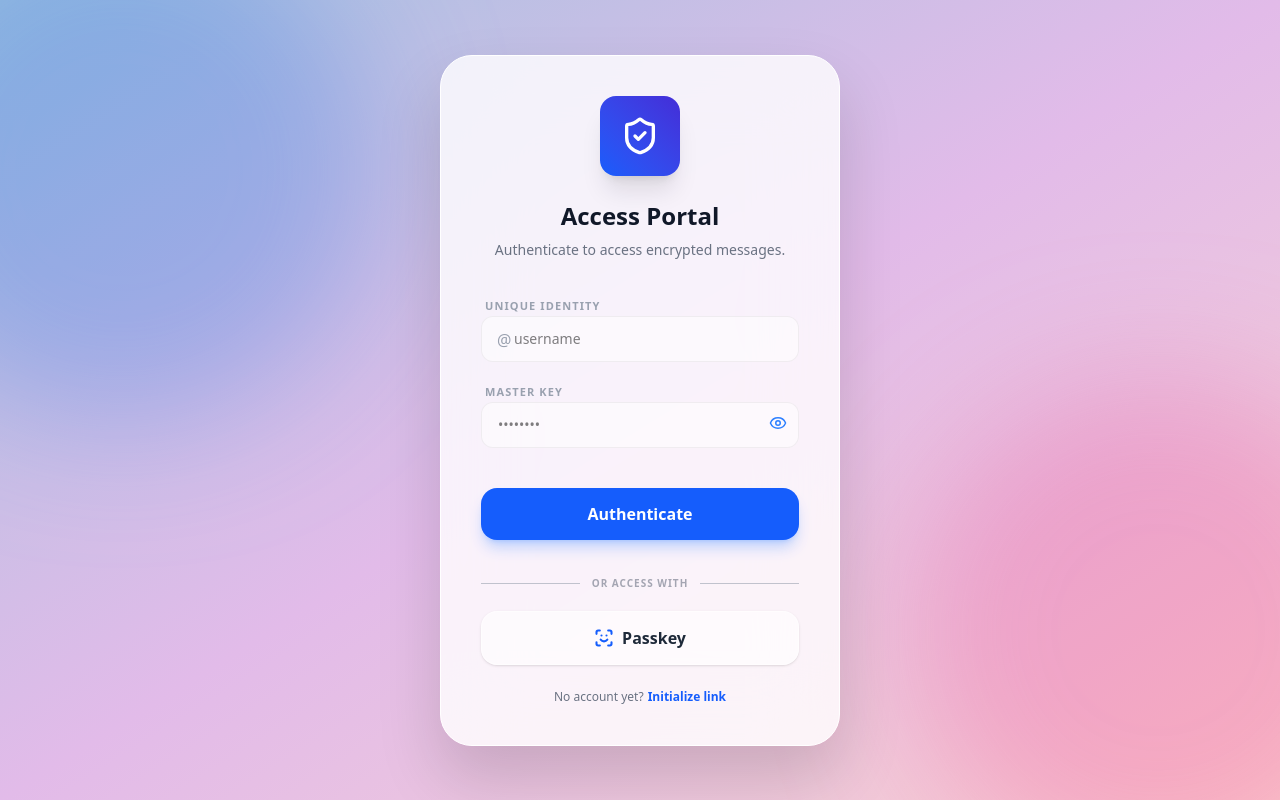
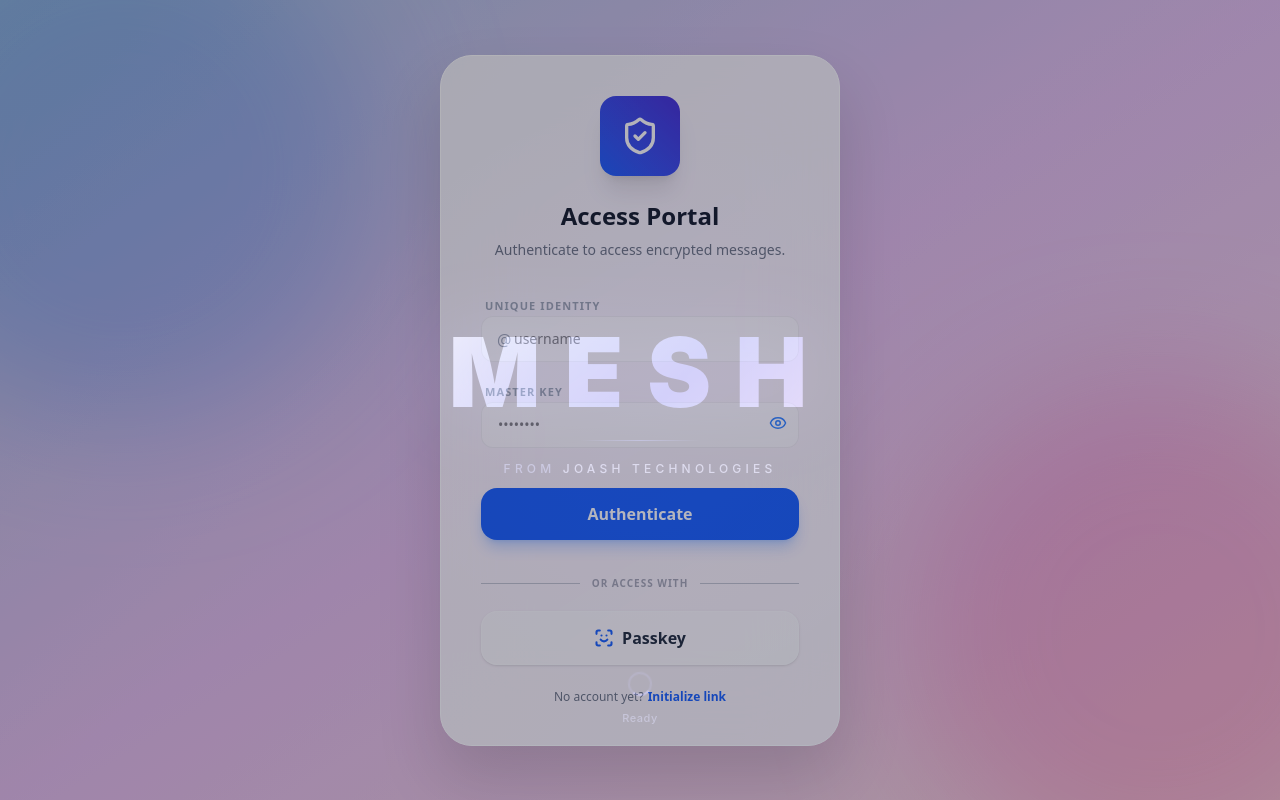
Before and after one commit to alfredjoejr/Mesh, a React (Vite) app: page / in a window 1280 px wide. Built offline with nearby package versions, Linux system fonts and the light colour scheme.

Commit message:
added loader to main screen

```diff
--- a/package.json
+++ b/package.json
@@ -17,6 +17,7 @@
     "@tailwindcss/vite": "^4.1.14",
     "@vitejs/plugin-react": "^5.0.4",
     "bcrypt": "^6.0.0",
+    "cloudinary": "^2.10.0",
     "clsx": "^2.1.1",
     "dotenv": "^17.2.3",
     "drizzle-orm": "^0.45.2",
--- a/server.ts
+++ b/server.ts
@@ -14,8 +14,8 @@
   const app = express();
   const PORT = 3000;
 
-  // Middleware for parsing JSON requests
-  app.use(express.json());
+  // Middleware for parsing JSON requests (with 10mb limit for avatar uploads)
+  app.use(express.json({ limit: '10mb' }));
 
   // API routes go here FIRST
   app.get("/api/health", (req, res) => {
--- a/src/App.tsx
+++ b/src/App.tsx
@@ -1,12 +1,23 @@
-import { useState } from 'react';
+import { useState, useCallback } from 'react';
 import LoginScreen from './components/auth/LoginScreen';
 import ChatLayout from './components/chat/ChatLayout';
+import SplashScreen from './components/SplashScreen';
 import { User } from './types';
 
 export default function App() {
   const [currentUser, setCurrentUser] = useState<User | null>(null);
+  const [splashDone, setSplashDone] = useState(false);
+
+  const handleSplashFinished = useCallback(() => {
+    setSplashDone(true);
+  }, []);
 
   return (
+    <>
+      {/* Splash Screen */}
+      {!splashDone && <SplashScreen onFinished={handleSplashFinished} />}
+
+      {/* Main App */}
       <div className="h-screen w-screen bg-gradient-to-br from-[#A2C2E1] via-[#E2BBE9] to-[#F9D1D1] font-sans flex flex-col p-2 sm:p-4 md:p-6 relative overflow-hidden select-none">
         {/* BACKGROUND DECORATION */}
         <div className="absolute top-[-10%] left-[-10%] w-[500px] h-[500px] bg-blue-400 rounded-full mix-blend-multiply filter blur-3xl opacity-30 pointer-events-none"></div>
@@ -22,5 +33,6 @@
           )}
         </div>
       </div>
+    </>
   );
 }
--- /dev/null
+++ b/src/components/SplashScreen.tsx
@@ -0,0 +1,133 @@
+import { useState, useEffect } from 'react';
+import { motion, AnimatePresence } from 'motion/react';
+
+const STATUS_MESSAGES = [
+  { text: 'Initializing secure channels...', delay: 1200 },
+  { text: 'Connecting to database...', delay: 2400 },
+  { text: 'Loading encryption keys...', delay: 3600 },
+  { text: 'Ready', delay: 4600 },
+];
+
+export default function SplashScreen({ onFinished }: { onFinished: () => void }) {
+  const [phase, setPhase] = useState<'enter' | 'hold' | 'exit'>('enter');
+  const [statusIndex, setStatusIndex] = useState(-1);
+
+  useEffect(() => {
+    const holdTimer = setTimeout(() => setPhase('hold'), 800);
+    const exitTimer = setTimeout(() => setPhase('exit'), 5000);
+    const doneTimer = setTimeout(() => onFinished(), 5800);
+
+    // Schedule status messages
+    const statusTimers = STATUS_MESSAGES.map((msg, i) =>
+      setTimeout(() => setStatusIndex(i), msg.delay)
+    );
+
+    return () => {
+      clearTimeout(holdTimer);
+      clearTimeout(exitTimer);
+      clearTimeout(doneTimer);
+      statusTimers.forEach(clearTimeout);
+    };
+  }, [onFinished]);
+
+  return (
+    <AnimatePresence>
+      <motion.div
+        className="fixed inset-0 z-[100] flex flex-col items-center justify-center px-6"
+        style={{ background: 'linear-gradient(135deg, #0f0f1a 0%, #1a1a2e 40%, #16213e 100%)' }}
+        initial={{ opacity: 1 }}
+        animate={{ opacity: phase === 'exit' ? 0 : 1 }}
+        transition={{ duration: 0.8, ease: 'easeInOut' }}
+      >
+        {/* Subtle ambient glow */}
+        <div
+          className="absolute w-[300px] h-[300px] sm:w-[500px] sm:h-[500px] md:w-[600px] md:h-[600px] rounded-full opacity-20 pointer-events-none"
+          style={{
+            background: 'radial-gradient(circle, rgba(99,102,241,0.4) 0%, rgba(139,92,246,0.15) 40%, transparent 70%)',
+          }}
+        />
+
+        {/* Logo area */}
+        <motion.div
+          className="relative z-10 flex flex-col items-center gap-4 sm:gap-5"
+          initial={{ opacity: 0, y: 30, scale: 0.9 }}
+          animate={{ opacity: 1, y: 0, scale: 1 }}
+          transition={{ duration: 0.8, ease: [0.16, 1, 0.3, 1] }}
+        >
+          {/* MESH wordmark */}
+          <div className="relative">
+            <h1
+              className="text-5xl xs:text-6xl sm:text-7xl md:text-8xl font-black tracking-[0.2em] sm:tracking-[0.25em] text-transparent bg-clip-text"
+              style={{
+                backgroundImage: 'linear-gradient(135deg, #e0e7ff 0%, #a5b4fc 30%, #818cf8 60%, #c4b5fd 100%)',
+                fontFamily: "'Inter', 'SF Pro Display', -apple-system, sans-serif",
+              }}
+            >
+              MESH
+            </h1>
+            {/* Glow reflection */}
+            <div
+              className="absolute inset-0 text-5xl xs:text-6xl sm:text-7xl md:text-8xl font-black tracking-[0.2em] sm:tracking-[0.25em] text-transparent bg-clip-text blur-2xl opacity-40 pointer-events-none"
+              style={{
+                backgroundImage: 'linear-gradient(135deg, #818cf8 0%, #a78bfa 50%, #c4b5fd 100%)',
+                fontFamily: "'Inter', 'SF Pro Display', -apple-system, sans-serif",
+              }}
+              aria-hidden="true"
+            >
+              MESH
+            </div>
+          </div>
+
+          {/* Thin separator line */}
+          <motion.div
+            className="h-[1px] bg-gradient-to-r from-transparent via-indigo-400/50 to-transparent"
+            initial={{ width: 0 }}
+            animate={{ width: 120 }}
+            transition={{ duration: 1, delay: 0.4, ease: 'easeOut' }}
+          />
+
+          {/* from Joash Technologies */}
+          <motion.p
+            className="text-[10px] sm:text-[11px] md:text-xs font-medium tracking-[0.3em] sm:tracking-[0.35em] uppercase text-center"
+            style={{ color: 'rgba(165, 180, 252, 0.6)' }}
+            initial={{ opacity: 0, y: 8 }}
+            animate={{ opacity: 1, y: 0 }}
+            transition={{ duration: 0.6, delay: 0.6, ease: 'easeOut' }}
+          >
+            from <span style={{ color: 'rgba(199, 210, 254, 0.8)' }}>Joash Technologies</span>
+          </motion.p>
+        </motion.div>
+
+        {/* Bottom loader + status messages */}
+        <motion.div
+          className="absolute bottom-10 sm:bottom-14 md:bottom-18 flex flex-col items-center gap-3"
+          initial={{ opacity: 0 }}
+          animate={{ opacity: 1 }}
+          transition={{ delay: 1, duration: 0.5 }}
+        >
+          {/* Rotating spinner */}
+          <div className="w-5 h-5 sm:w-6 sm:h-6 rounded-full border-2 border-indigo-400/20 border-t-indigo-400/70 animate-spin" />
+
+          {/* Status text */}
+          <div className="h-5 flex items-center justify-center">
+            <AnimatePresence mode="wait">
+              {statusIndex >= 0 && (
+                <motion.p
+                  key={statusIndex}
+                  className="text-[10px] sm:text-[11px] font-medium tracking-wider text-center"
+                  style={{ color: 'rgba(165, 180, 252, 0.5)' }}
+                  initial={{ opacity: 0, y: 6 }}
+                  animate={{ opacity: 1, y: 0 }}
+                  exit={{ opacity: 0, y: -6 }}
+                  transition={{ duration: 0.3, ease: 'easeOut' }}
+                >
+                  {STATUS_MESSAGES[statusIndex].text}
+                </motion.p>
+              )}
+            </AnimatePresence>
+          </div>
+        </motion.div>
+      </motion.div>
+    </AnimatePresence>
+  );
+}
--- a/src/components/chat/ProfileModal.tsx
+++ b/src/components/chat/ProfileModal.tsx
@@ -42,46 +42,10 @@
     }
   };
 
-  const uploadToCloudinary = async (base64Data: string): Promise<string> => {
-    const cloudName = (import.meta as any).env?.VITE_CLOUDINARY_CLOUD_NAME || process.env.VITE_CLOUDINARY_CLOUD_NAME;
-    const uploadPreset = (import.meta as any).env?.VITE_CLOUDINARY_UPLOAD_PRESET || process.env.VITE_CLOUDINARY_UPLOAD_PRESET;
-
-    if (cloudName && uploadPreset) {
-      try {
-        const formData = new FormData();
-        formData.append('file', base64Data);
-        formData.append('upload_preset', uploadPreset);
-
-        const res = await fetch(`https://api.cloudinary.com/v1_1/${cloudName}/image/upload`, {
-          method: 'POST',
-          body: formData,
-        });
-
-        const data = await res.json();
-        if (data.secure_url) {
-          return data.secure_url;
-        }
-      } catch (err) {
-        console.warn('Cloudinary upload failed, falling back to base64 data URL', err);
-      }
-    }
-    // Fallback if Cloudinary is not configured or fails
-    return base64Data;
-  };
-
-  const handleCropComplete = async (croppedDataUrl: string) => {
+  const handleCropComplete = (croppedDataUrl: string) => {
     setSelectedImageSrc(null);
-    setSaving(true);
-    setError('');
-
-    try {
-      const avatarUrl = await uploadToCloudinary(croppedDataUrl);
-      setAvatar(avatarUrl);
-    } catch (err: any) {
-      setError('Failed to process image');
-    } finally {
-      setSaving(false);
-    }
+    // Store the cropped base64 locally — server will upload to Cloudinary on save
+    setAvatar(croppedDataUrl);
   };
 
   const handleSaveProfile = async (regenerateKey = false) => {
@@ -95,14 +59,17 @@
         headers: { 'Content-Type': 'application/json' },
         body: JSON.stringify({
           userId: currentUser.id,
+          username: currentUser.username,
           email: email.trim(),
           avatar: avatar,
           regenerateChatKey: regenerateKey,
         }),
       });
 
-      const data = await res.json();
-      if (data.error) throw new Error(data.error);
+      const data = await res.json().catch(() => null);
+      if (!res.ok || !data) {
+        throw new Error(data?.error || `Failed to update profile (Server error ${res.status})`);
+      }
 
       if (data.user) {
         setChatKey(data.user.chatKey);
--- /dev/null
+++ b/src/server/cloudinary.ts
@@ -0,0 +1,42 @@
+import { v2 as cloudinary } from 'cloudinary';
+import dotenv from 'dotenv';
+
+dotenv.config();
+
+// Configure Cloudinary with server-side credentials
+cloudinary.config({
+  cloud_name: process.env.VITE_CLOUDINARY_CLOUD_NAME,
+  api_key: process.env.CLOUDINARY_API_KEY,
+  api_secret: process.env.CLOUDINARY_API_SECRET,
+});
+
+/**
+ * Upload an avatar image to Cloudinary, replacing any existing avatar for this user.
+ * Uses a deterministic public_id so each user only ever has ONE avatar asset.
+ */
+export async function uploadAvatar(userId: string, base64Data: string): Promise<string> {
+  const result = await cloudinary.uploader.upload(base64Data, {
+    public_id: `mesh_avatars/avatar_${userId}`,
+    overwrite: true,
+    invalidate: true,
+    transformation: [
+      { width: 300, height: 300, crop: 'fill', gravity: 'face' },
+      { quality: 'auto', fetch_format: 'auto' },
+    ],
+  });
+
+  return result.secure_url;
+}
+
+/**
+ * Delete a user's avatar from Cloudinary.
+ */
+export async function deleteAvatar(userId: string): Promise<void> {
+  try {
+    await cloudinary.uploader.destroy(`mesh_avatars/avatar_${userId}`, {
+      invalidate: true,
+    });
+  } catch (err) {
+    console.warn('Failed to delete avatar from Cloudinary:', err);
+  }
+}
```
Also changed, not shown: src/server/auth.ts (+28 -9 lines), 1 other file (tests, documents, lock files or other folders). Lines whose indentation alone changed are shown as unchanged.
